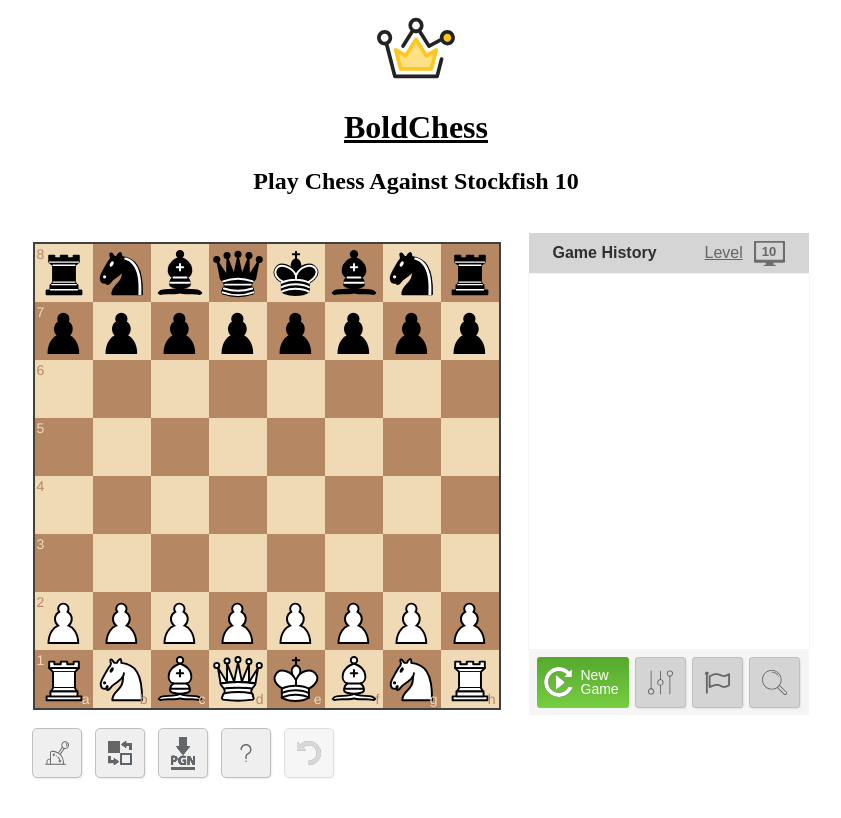
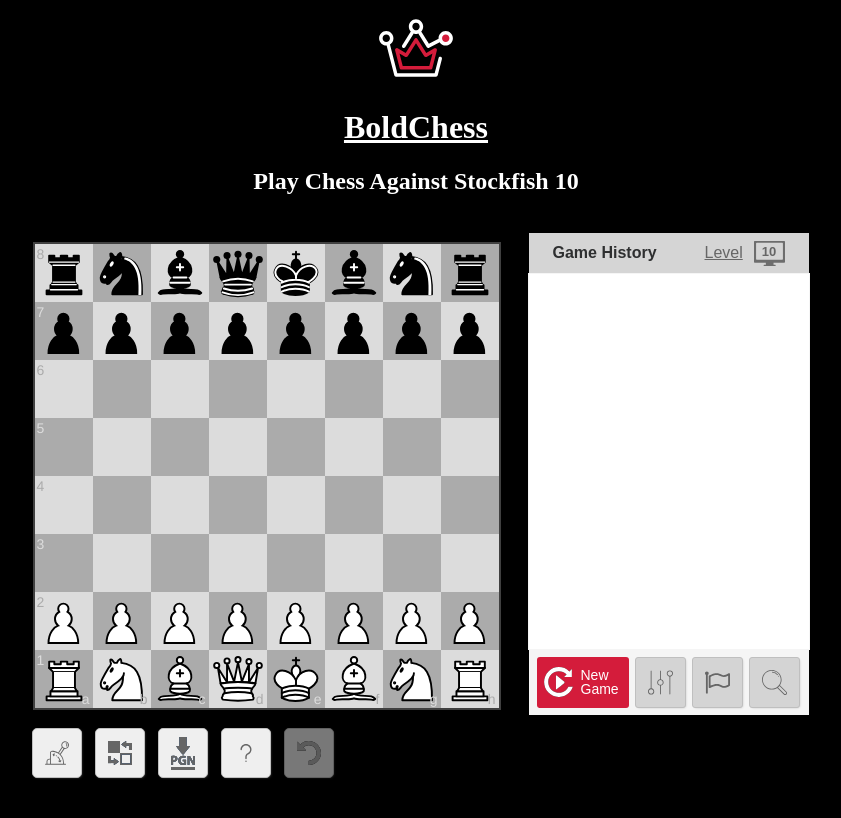
Before and after one commit to LabinatorSolutions/stockfish-chess-web-gui, a PHP site: page / in a window 1280 px wide. Shown: the whole page, without its empty margins (224-1065 px from the left). Run offline with PHP 8.4, Linux system fonts and the light colour scheme.

Commit message:
Update chessboard colors

```diff
--- a/css/board.css
+++ b/css/board.css
@@ -128,7 +128,7 @@
   text-decoration: underline;
 }
 .chess-area .board-table .promotion span.active {
-  background: #f0d9b5;
+  background: #DCDCDC;
 }
 .chess-area .board-table .promotion.hidden {
   display: none;
@@ -141,6 +141,7 @@
   font-family: Arial;
   font-size: 12px;
   text-align: center;
+  color: #ffffff;
 }
 .chess-area .board-table .controls .buttons {
   display: flex;
@@ -550,7 +551,7 @@
   margin: 0 3px 0 2px;
   border: none;
   border-radius: 3px;
-  background: linear-gradient(to bottom, #55a82c 0%, #76ce42 100%);
+  background: #D41C3B;
   font-size: 14px;
   line-height: 100%;
   text-transform: none;
--- a/css/chessboard.css
+++ b/css/chessboard.css
@@ -21,18 +21,18 @@
 }
 
 .white-1e1d7 {
-    background-color: #f0d9b5;
-    color: #b58863
+    background-color: #DCDCDC;
+    color: #ABABAB
 }
 
 .black-3c85d {
-    background-color: #b58863;
-    color: #f0d9b5
+    background-color: #ABABAB;
+    color: #DCDCDC
 }
 
 .highlight1-32417,
 .highlight2-9c5d2 {
-    box-shadow: inset 0 0 3px 3px #ff0
+    box-shadow: inset 0 0 3px 3px #999
 }
 
 .notation-322f9 {
--- a/index.html
+++ b/index.html
@@ -21,14 +21,14 @@
     <link rel="stylesheet" href="css/board.css" />
 </head>
 
-<body>
+<body bgcolor="#000000">
     <div class="content">
     	<span align="center">
-            <a href="https://boldchess.com/" style="color:#000000">
+            <a href="https://boldchess.com/" style="color:#ffffff">
                 <img  width="80" height="80" src="img/icons/favicon.svg" style="display: block; margin-left: auto; margin-right: auto">
                 <h1 align="center" style="font-weight:600">BoldChess</h1>
             </a>
-            <h2 align="center">Play Chess Against Stockfish 10</h2>
+            <h2 align="center" style="color:#ffffff">Play Chess Against Stockfish 10</h2>
             <br />
         </span>
             <div class="chess-area">
--- a/js/board-actions-desktop.js
+++ b/js/board-actions-desktop.js
@@ -132,8 +132,8 @@ function setDesktopBoard(position = false, sparePieces = false) {
   };
 
   var greySquare = function(square) {
-    var squareEl = $('#board .square-' + square), background = '#a9a9a9';
-    if (squareEl.hasClass('black-3c85d') === true) background = '#696969';
+    var squareEl = $('#board .square-' + square), background = '#fbe3e7';
+    if (squareEl.hasClass('black-3c85d') === true) background = '#f7c5cd';
     squareEl.css('background', background);
   };
 
--- a/js/board-init.js
+++ b/js/board-init.js
@@ -105,10 +105,10 @@ stockfish.onmessage = function(event) {
 
     if (match) {
 
-      $('#board .square-' + match[1]).css('background', '#696969');
-      $('#board .square-'+ match[2]).css('background', '#696969');
-      $('#board_chess_square_'+calcFieldNum(match[1])).css('background', '#696969');
-      $('#board_chess_square_'+calcFieldNum(match[2])).css('background', '#696969');
+      $('#board .square-' + match[1]).css('background', '#f7c5cd');
+      $('#board .square-'+ match[2]).css('background', '#f7c5cd');
+      $('#board_chess_square_'+calcFieldNum(match[1])).css('background', '#f7c5cd');
+      $('#board_chess_square_'+calcFieldNum(match[2])).css('background', '#f7c5cd');
 
       stateHint = false;
       $('#btn-show-hint').removeClass('loading disabled');
```
Also changed, not shown: img/icons/favicon.svg.
